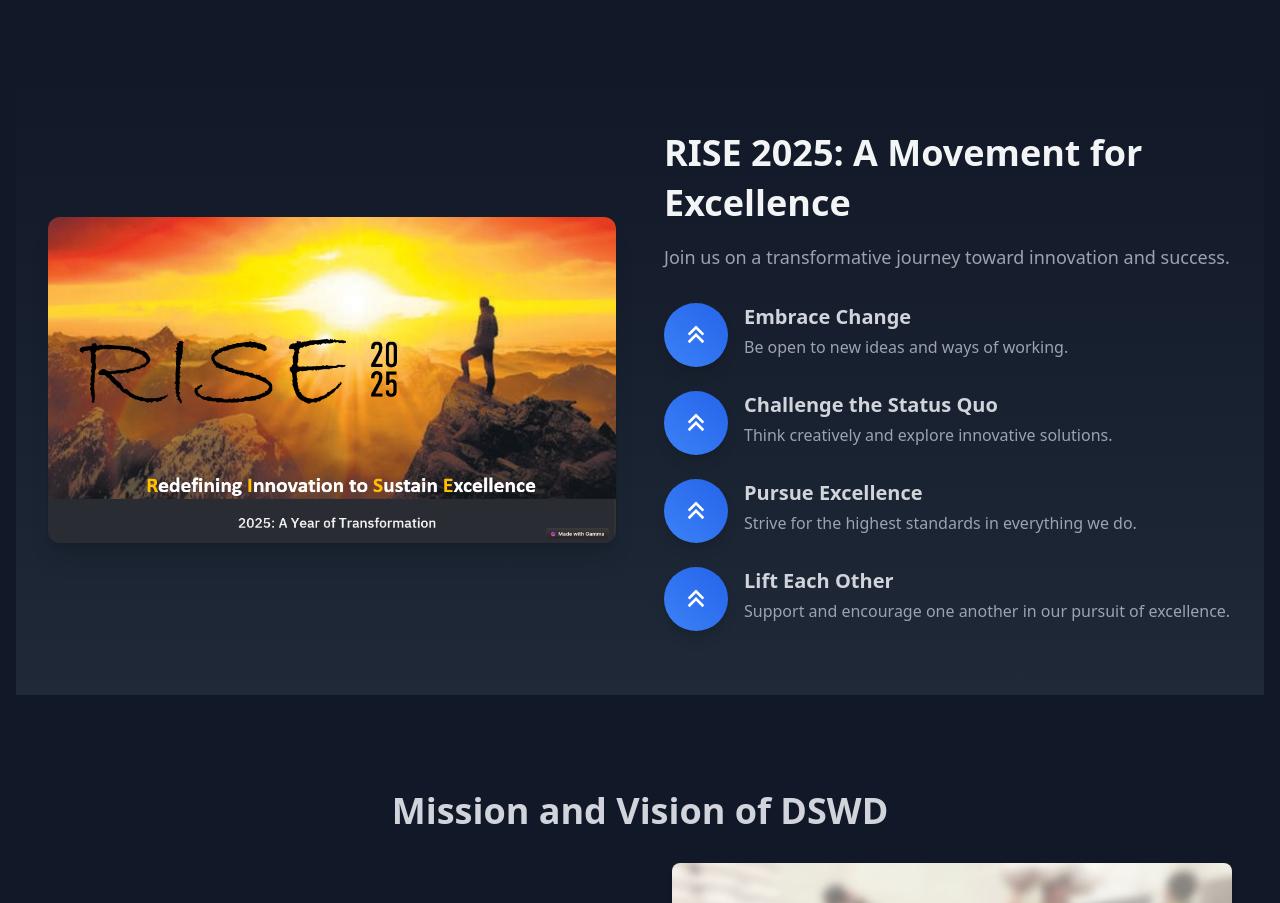
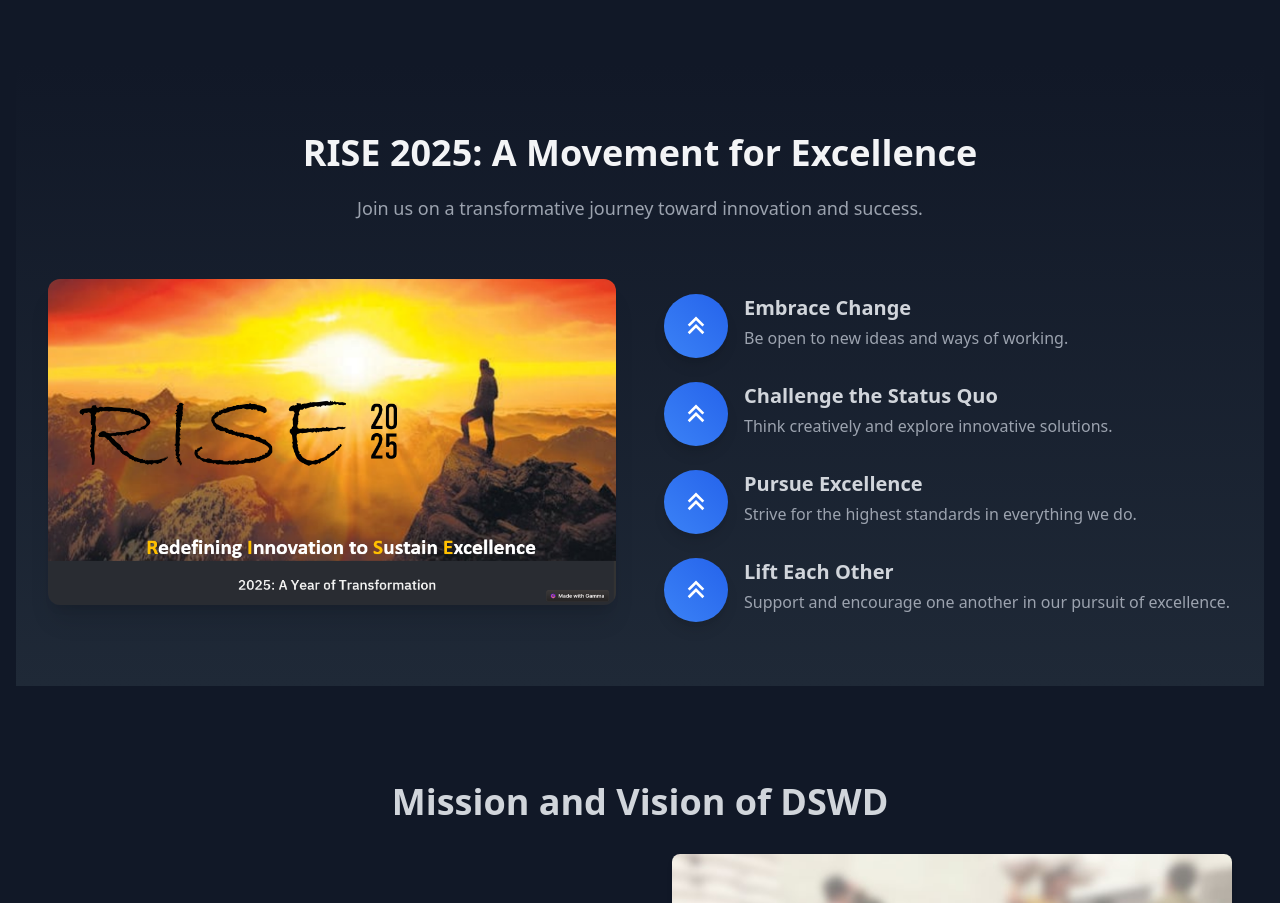
Before and after one commit to havengrim/kioskv2, a React (Vite) app: page / in a window 1280 px wide. Shown: the part 2460-3363 px from the top of the page. Built offline with nearby package versions, Linux system fonts and the light colour scheme.

Commit message:
convertion

```diff
--- a/src/Home.tsx
+++ b/src/Home.tsx
@@ -97,6 +97,29 @@ const Home = () => {
       text: 'Advisory 4: OBSERVANCE OF LENTEN SEASON',
       url: 'https://fo3.dswd.gov.ph/wp-content/uploads/2024/08/HRMDD-MEMO-NO.-23-2024_OBSERVANCE-OF-LENTEN-SEASON.pdf',
       description: 'Reflective devotional activity, March 27, 2024, 10:00 AM'
+    },
+  ];
+
+  const features = [
+    {
+      title: 'Embrace Change',
+      description: 'Be open to new ideas and ways of working.',
+      icon: <RiArrowUpDoubleFill className="h-8 w-8" />,
+    },
+    {
+      title: 'Challenge the Status Quo',
+      description: 'Think creatively and explore innovative solutions.',
+      icon: <RiArrowUpDoubleFill className="h-8 w-8" />,
+    },
+    {
+      title: 'Pursue Excellence',
+      description: 'Strive for the highest standards in everything we do.',
+      icon: <RiArrowUpDoubleFill className="h-8 w-8" />,
+    },
+    {
+      title: 'Lift Each Other',
+      description: 'Support and encourage one another in our pursuit of excellence.',
+      icon: <RiArrowUpDoubleFill className="h-8 w-8" />,
     },
   ];
 
@@ -329,8 +352,15 @@ const Home = () => {
 
           <section className="py-16 bg-gradient-to-b mt-20 from-gray-50 to-gray-100 dark:from-gray-900 dark:to-gray-800">
               <div className="mx-auto px-6 lg:px-8 max-w-7xl">
+              <h3 className="text-4xl font-extrabold leading-snug text-gray-800 dark:text-gray-100 flex flex-col justify-center items-center text-center">
+                      RISE 2025: A Movement for Excellence
+                    </h3>
+                    <p className="mt-4 text-lg text-gray-600 dark:text-gray-400 text-center mb-10">
+                      Join us on a transformative journey toward innovation and success.
+                    </p>
                 <div className="grid grid-cols-1 lg:grid-cols-2 items-center gap-12">
                   {/* Image Section */}
+
                   <div className="relative">
                     <img
                       src={images.risee}
@@ -342,46 +372,15 @@ const Home = () => {
 
                   {/* Content Section */}
                   <div>
-                    <h3 className="text-4xl font-extrabold leading-snug text-gray-800 dark:text-gray-100">
-                      RISE 2025: A Movement for Excellence
-                    </h3>
-                    <p className="mt-4 text-lg text-gray-600 dark:text-gray-400">
-                      Join us on a transformative journey toward innovation and success.
-                    </p>
                     <div className="flex flex-col gap-6 mt-8">
-                      {[
-                        {
-                          title: 'Embrace Change',
-                          description: 'Be open to new ideas and ways of working.',
-                          icon: <RiArrowUpDoubleFill className="h-8 w-8" />,
-                        },
-                        {
-                          title: 'Challenge the Status Quo',
-                          description: 'Think creatively and explore innovative solutions.',
-                          icon: <RiArrowUpDoubleFill className="h-8 w-8" />,
-                        },
-                        {
-                          title: 'Pursue Excellence',
-                          description: 'Strive for the highest standards in everything we do.',
-                          icon: <RiArrowUpDoubleFill className="h-8 w-8" />,
-                        },
-                        {
-                          title: 'Lift Each Other',
-                          description: 'Support and encourage one another in our pursuit of excellence.',
-                          icon: <RiArrowUpDoubleFill className="h-8 w-8" />,
-                        },
-                      ].map((item, index) => (
+                    {features.map((item, index) => (
                       <div key={index} className="flex items-start gap-4">
                         <div className="flex-shrink-0 h-16 w-16 flex items-center justify-center bg-gradient-to-tr from-blue-500 to-blue-600 text-white rounded-full shadow-lg">
                           {item.icon}
                         </div>
                         <div>
-                            <h4 className="text-xl font-semibold text-gray-700 dark:text-gray-300">
-                              {item.title}
-                            </h4>
-                            <p className="mt-1 text-gray-600 dark:text-gray-400">
-                              {item.description}
-                            </p>
+                          <h4 className="text-xl font-semibold text-gray-700 dark:text-gray-300">{item.title}</h4>
+                          <p className="mt-1 text-gray-600 dark:text-gray-400">{item.description}</p>
                         </div>
                       </div>
                     ))}
```
Lines whose indentation alone changed are shown as unchanged.
